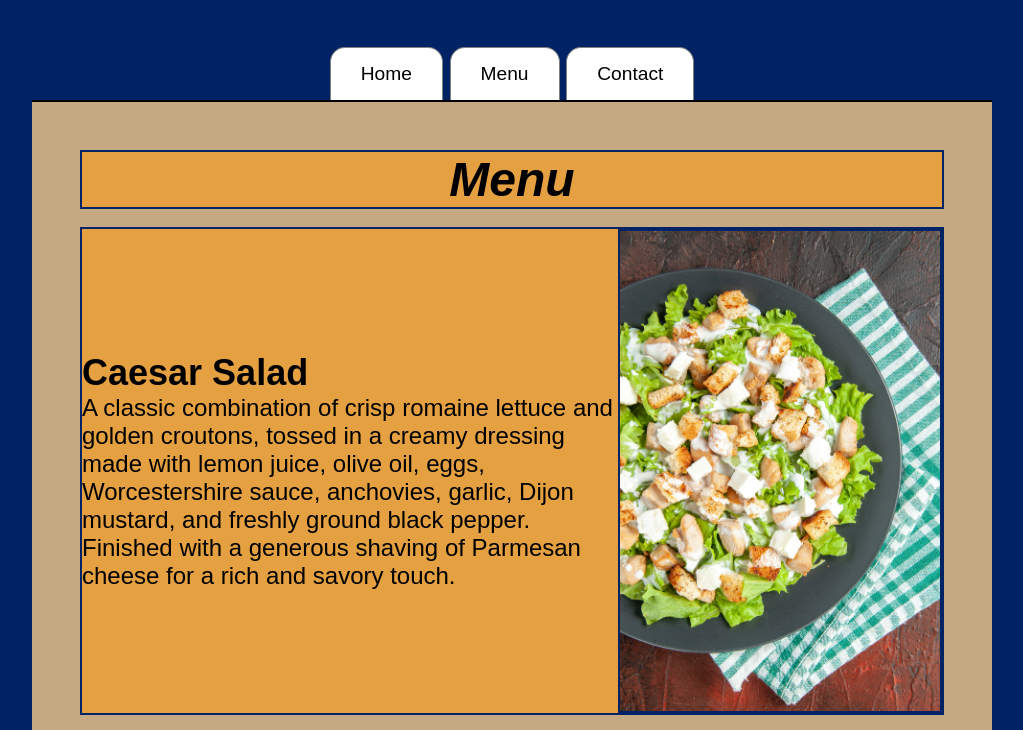
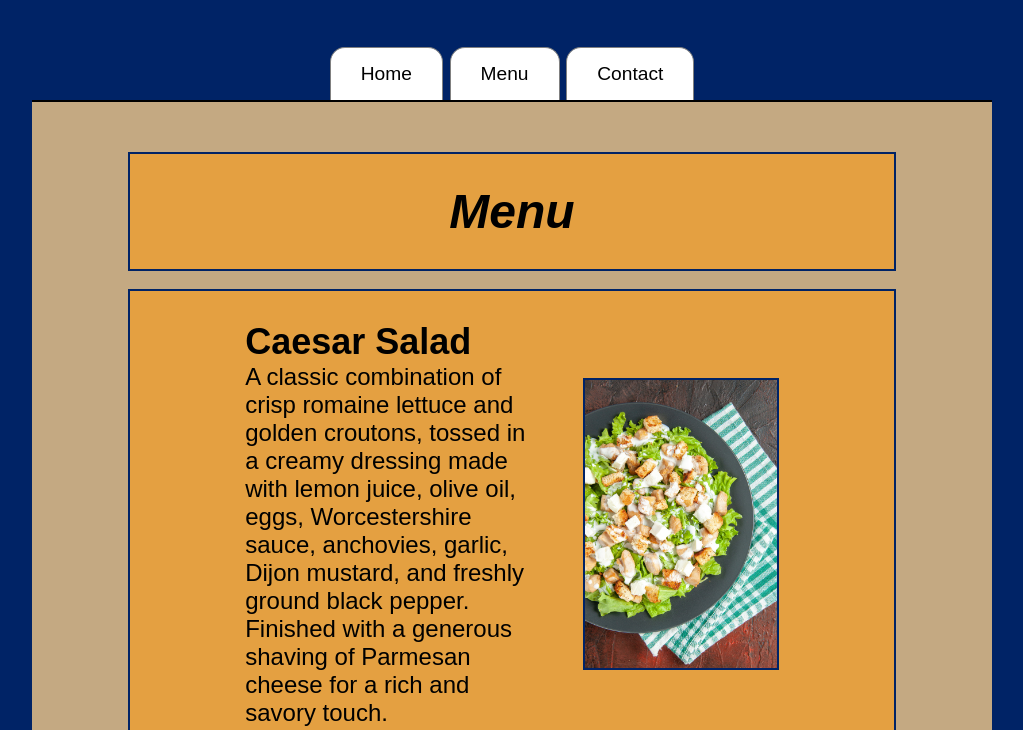
Before and after one commit to bulkassi/odin-restaurant-page, a website built with webpack: page src/template.html in a window 1280 px wide. Both pictures are taken after a click on the button "Menu". Shown: the top 730 px of the page, without its empty margins (128-1151 px from the left). Built offline with nearby package versions, Linux system fonts and the light colour scheme.

Commit message:
Add padding and gap for card styling

```diff
--- a/src/style.css
+++ b/src/style.css
@@ -53,7 +53,7 @@ header {
   border-top: 2px solid black;
   background-color: var(--primary);
 
-  padding: min(5%, 10rem);
+  padding: 50px min(10%, 10rem);
 }
 
 .content-box {
@@ -61,6 +61,8 @@ header {
 
   background-color: var(--secondary);
   border: 0.1rem solid var(--accent);
+  padding: 30px 15%;
+  gap: 20px;
 
   &.flex-row {
     flex-direction: row;
@@ -81,6 +83,7 @@ header {
 
 .menu-card {
   display: flex;
+  gap: 10%;
 
   &.flex-row {
     flex-direction: row;
@@ -112,7 +115,7 @@ button {
 }
 
 img {
-  height: 20rem;
-  width: 20rem;
+  height: 12rem;
+  width: 12rem;
   border: 0.1rem solid var(--accent);
 }
```
